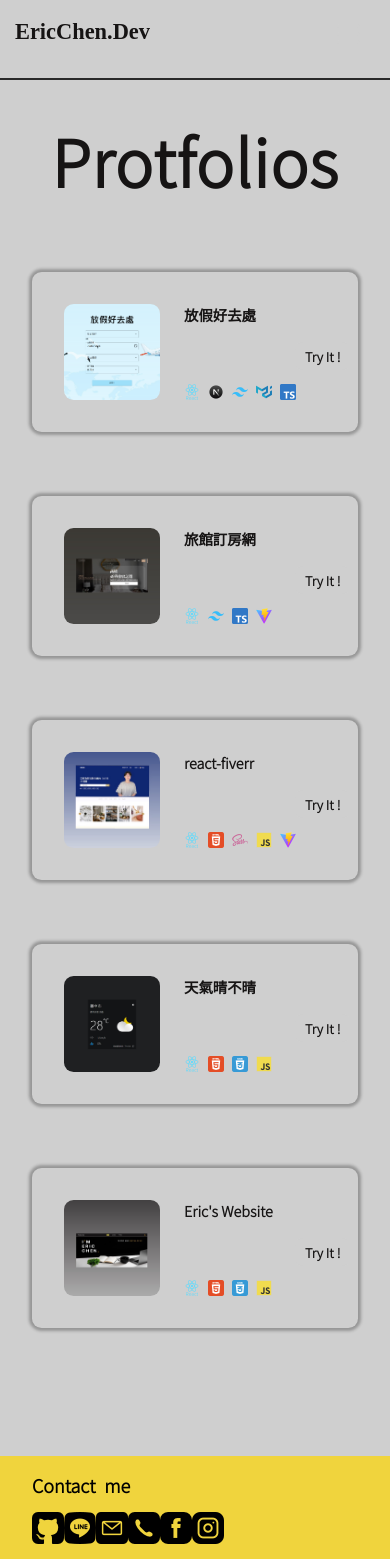
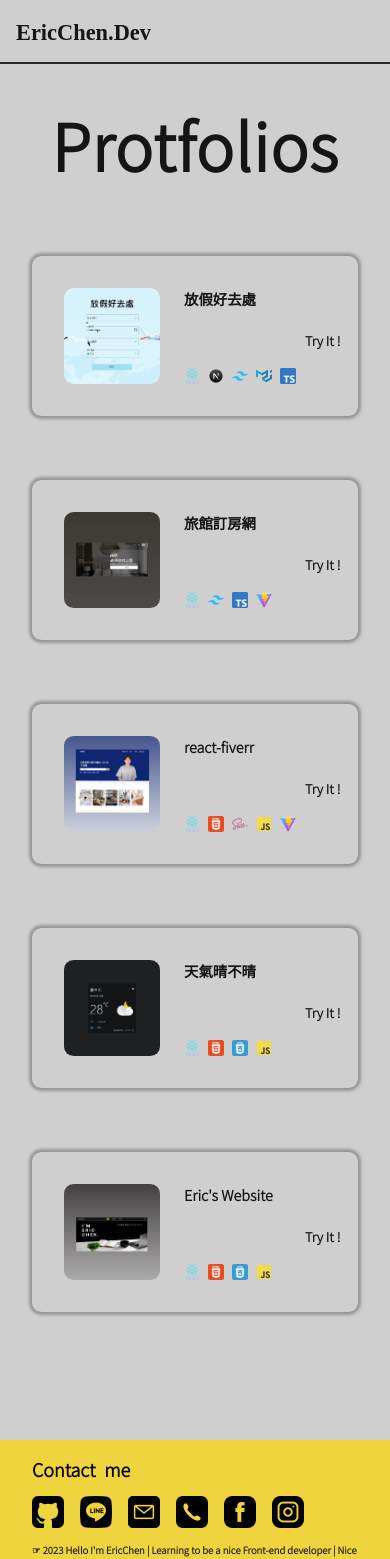
Before and after one commit to 54hanyi/EricChen-website, a React (Create React App) app: page /#/portfolio in a window 390 px wide. Shown: the top 1559 px of the page. Built offline with nearby package versions, Linux system fonts and the light colour scheme; the HTML template or start-up script is replaced by a standard one; a web font is replaced by a local one.

Commit message:
修正Navbar及Footer排版以及RWD

```diff
--- a/src/views/styles/Footer.css
+++ b/src/views/styles/Footer.css
@@ -19,8 +19,8 @@
 .footer-row {
     width: 40%;
     display: flex;
-    flex-direction: row;
-    justify-content: space-between;
+
+    gap: 2rem;
 }
 
 .row img {
@@ -32,3 +32,9 @@
     font-size: 0.6rem;
     color: rgb(22, 20, 20);
 }
+
+@media (max-width: 426px) {
+    .footer-row {
+        gap: 1rem;
+    }
+}
--- a/src/views/styles/Navbar.css
+++ b/src/views/styles/Navbar.css
@@ -21,7 +21,7 @@ a:hover {
 
 nav {
     width: 100%;
-    height: 80px;
+    height: 4rem;
     margin: 0 auto;
     display: flex;
     align-items: center;
@@ -32,7 +32,7 @@ nav {
     border-bottom: var(--border_bottom);
     color: var(--bod_color);
     z-index: 666;
-    padding: 40px;
+    padding: 2rem;
 }
 
 nav .logo a {
@@ -114,13 +114,13 @@ nav .theme-btn:hover {
 @media (max-width: 992px) {
     nav .toggle-btn {
         display: flex;
-        padding: 15px;
+        padding: 1rem;
     }
 
     nav {
         flex-direction: column;
         align-items: start;
-        padding: 15px;
+        padding: 1rem;
     }
 
     nav ul {
```
